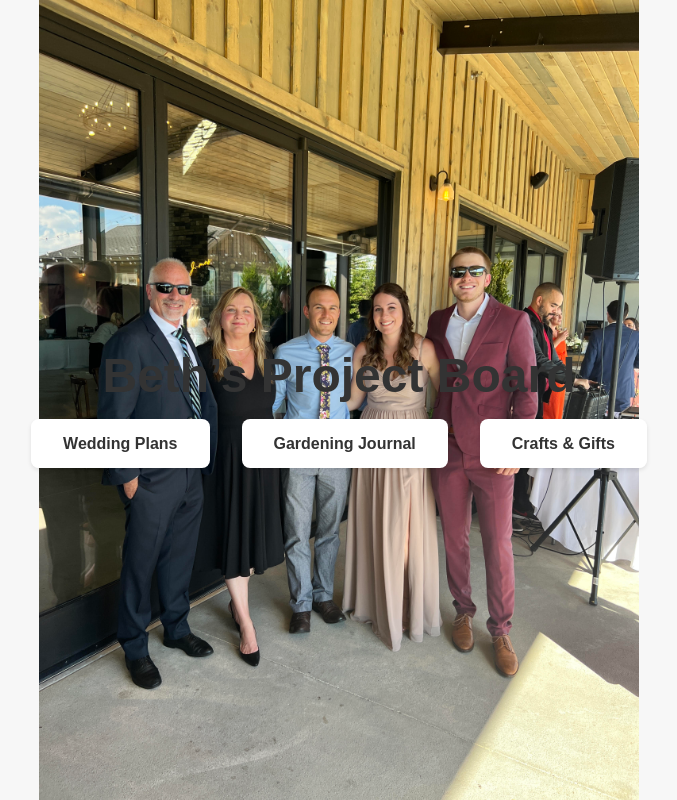
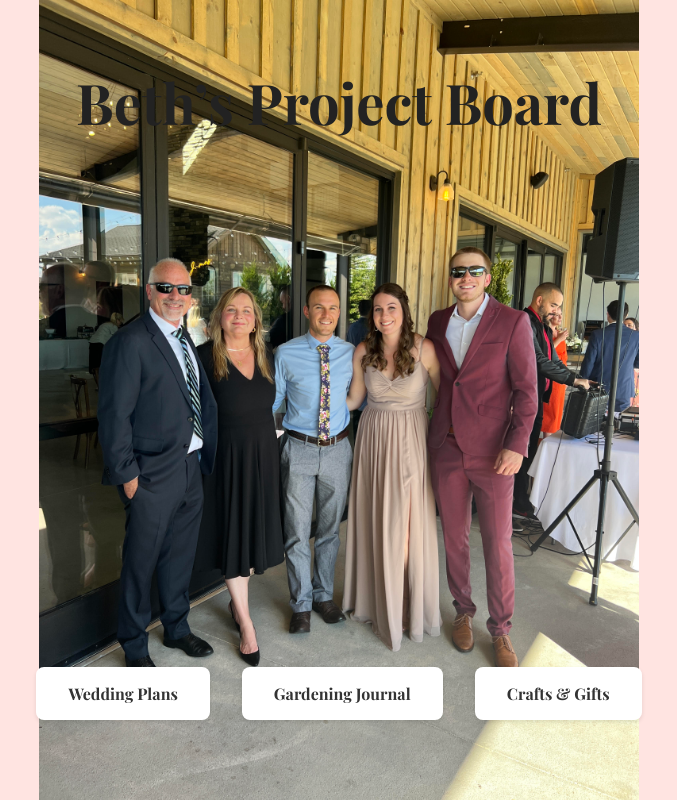
Before and after one commit to garrettgreen24/mom-projects, a Next.js app: page / in a window 1280 px wide. Shown: the whole page, without its empty margins (301-978 px from the left). Built offline with nearby package versions, Linux system fonts and the light colour scheme.

Commit message:
dashboard update (color, title)

```diff
--- a/pages/index.js
+++ b/pages/index.js
@@ -7,24 +7,30 @@ export default function Home() {
       <Head>
         <title>Beth’s Project Board</title>
         <meta name="description" content="Central hub for wedding planning, gardening journal, and crafts" />
+        <link
+          href="https://fonts.googleapis.com/css2?family=Playfair+Display:wght@700&display=swap"
+          rel="stylesheet"
+        />
       </Head>
       <main style={{
         display: 'flex',
         flexDirection: 'column',
         alignItems: 'center',
-        justifyContent: 'center',
+        justifyContent: 'flex-start',
         padding: '2rem',
+        paddingTop: '4rem',
         minHeight: '100vh',
-        backgroundColor: '#f7f7f7',
+        backgroundColor: '#ffe4e1',
         backgroundImage: "url('/family.jpg')",
         backgroundSize: 'contain',
         backgroundRepeat: 'no-repeat',
         backgroundPosition: 'center top',
       }}>
         <h1 style={{
-          fontSize: '3rem',
-          color: '#333',
-          marginBottom: '2rem'
+          fontSize: '3.5rem',
+          color: '#222',
+          marginBottom: '2rem',
+          fontFamily: 'Playfair Display, serif'
         }}>
           Beth’s Project Board
         </h1>
@@ -33,7 +39,8 @@ export default function Home() {
           gap: '2rem',
           listStyle: 'none',
           padding: 0,
-          margin: 0
+          marginTop: 'auto',
+          marginBottom: '4rem'
         }}>
           <li>
             <Link href="/wedding">
@@ -44,7 +51,8 @@ export default function Home() {
                 textDecoration: 'none',
                 color: '#333',
                 fontWeight: 'bold',
-                boxShadow: '0 2px 4px rgba(0,0,0,0.1)'
+                boxShadow: '0 2px 4px rgba(0,0,0,0.1)',
+                fontFamily: 'Playfair Display, serif'
               }}>
                 Wedding Plans
               </a>
@@ -59,7 +67,8 @@ export default function Home() {
                 textDecoration: 'none',
                 color: '#333',
                 fontWeight: 'bold',
-                boxShadow: '0 2px 4px rgba(0,0,0,0.1)'
+                boxShadow: '0 2px 4px rgba(0,0,0,0.1)',
+                fontFamily: 'Playfair Display, serif'
               }}>
                 Gardening Journal
               </a>
@@ -74,7 +83,8 @@ export default function Home() {
                 textDecoration: 'none',
                 color: '#333',
                 fontWeight: 'bold',
-                boxShadow: '0 2px 4px rgba(0,0,0,0.1)'
+                boxShadow: '0 2px 4px rgba(0,0,0,0.1)',
+                fontFamily: 'Playfair Display, serif'
               }}>
                 Crafts & Gifts
               </a>
```
